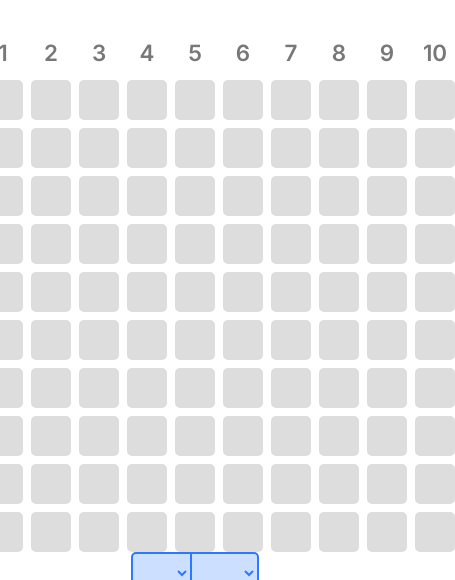
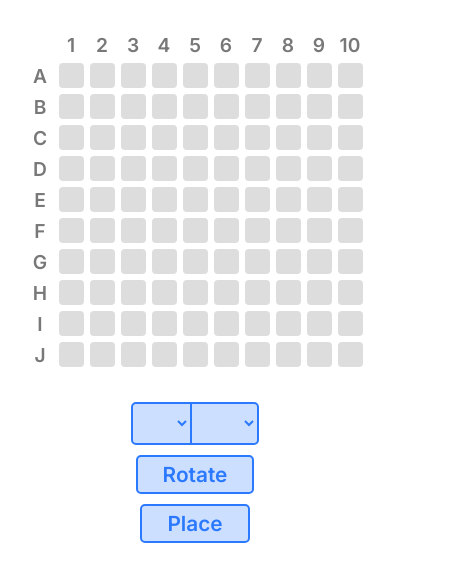
Before and after one commit to Rafael1268/odin-battleship, a website built with webpack: page src/template.html in a window 390 px wide. Shown: the part 105-685 px from the top of the page, 455 px wide, since content can reach past the window. Built offline with nearby package versions, Linux system fonts and the light colour scheme.

Commit message:
Improved mobile support

```diff
--- a/src/style.css
+++ b/src/style.css
@@ -123,13 +123,6 @@ button:hover {
   color: var(--attacker-c);
 }
 
-@media (max-width: 1040px) {
-  .container {
-    flex-direction: column;
-    align-items: center;
-  }
-}
-
 .controls {
   display: flex;
   flex-direction: column;
@@ -169,3 +162,32 @@ select {
 .hide {
   display: none;
 }
+
+@media (max-width: 1040px) {
+  .container {
+    flex-direction: column;
+    align-items: center;
+  }
+
+  .board {
+    grid-template-columns: repeat(11, 25px);
+    grid-template-rows: repeat(11, 25px);
+    gap: 6px;
+  }
+
+  .grid {
+    border-radius: 4px;
+    width: 25px;
+    height: 25px;
+  }
+
+  .gridS {
+    font-size: 1.2rem;
+    width: 25px;
+    height: 25px;
+  }
+
+  .controls {
+    padding-top: 35px;
+  }
+}
```
